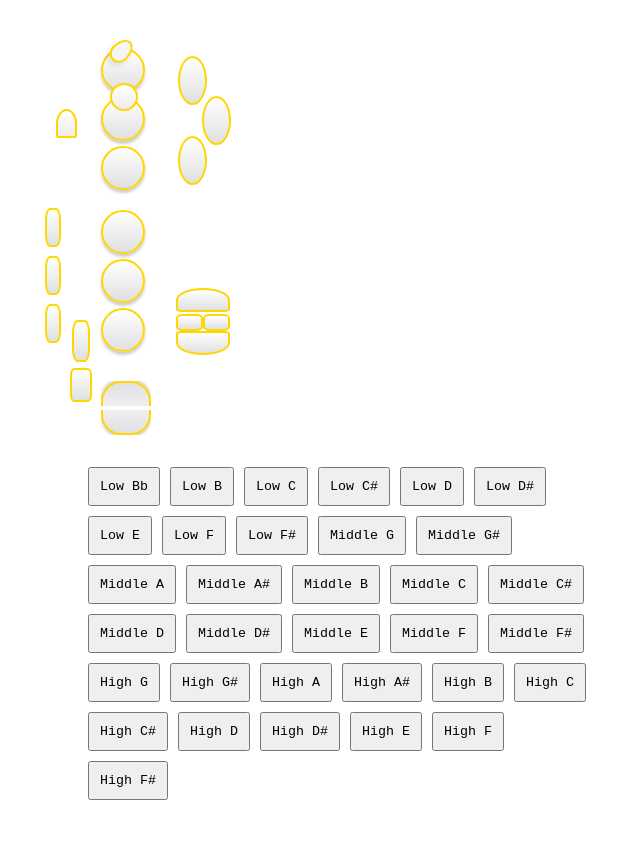
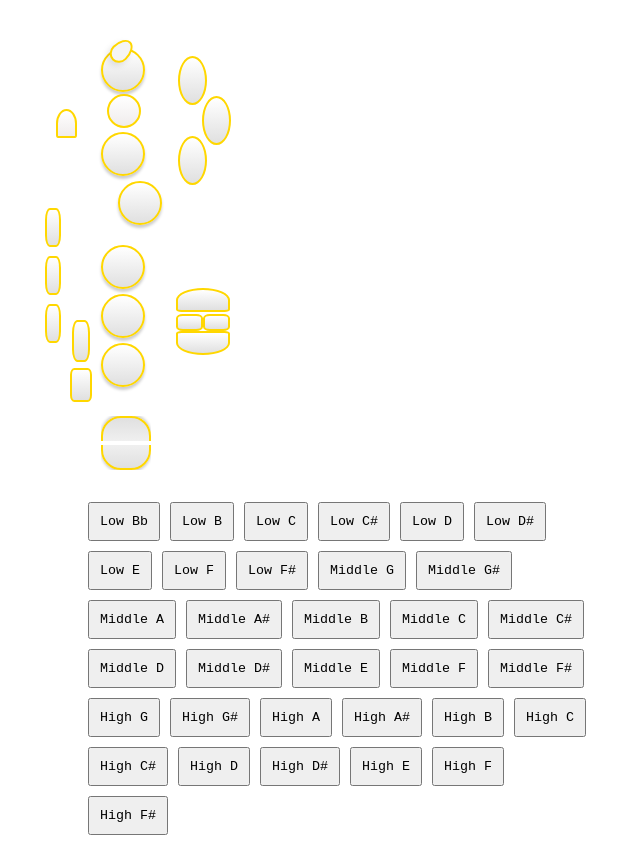
Before and after one commit to kaseyknudsen/web-audio-api, a website: page sax.html in a window 1280 px wide. Shown: the whole page, without its empty margins (0-640 px from the left). Before the commit the page ends 808 px from the top, so only its background shows below. Drawn offline with Linux system fonts and the light colour scheme.

Commit message:
changed biss key and updated spacing

```diff
--- a/sax.css
+++ b/sax.css
@@ -187,11 +187,11 @@
 }
 
 .biss-key {
-  margin-left: 1.4em;
+  margin-left: 1.2em;
   position: absolute;
-  margin-top: 2.2rem;
-  height: 24px;
-  width: 24px;
+  margin-top: 2.9rem;
+  height: 30px;
+  width: 30px;
   border-radius: 50% 50% 50% 50%;
   background: linear-gradient(to bottom, #ffffff, #f0ecec);
   border: 2px solid gold;
--- a/sax.js
+++ b/sax.js
@@ -149,8 +149,15 @@ document.addEventListener("DOMContentLoaded", () => {
 
   const notesArray = frontKeyNotesArray.map((note, idx) => {
     const key = createSaxKey();
+    if (note === "B") {
+      key.style.marginBottom = "25px";
+    }
+    if (note === "A") {
+      key.style.marginTop = "40px";
+    }
     if (note === "G") {
       key.style.marginBottom = "20px";
+      key.style.marginLeft = "30px"
     }
     return key;
   });
```
